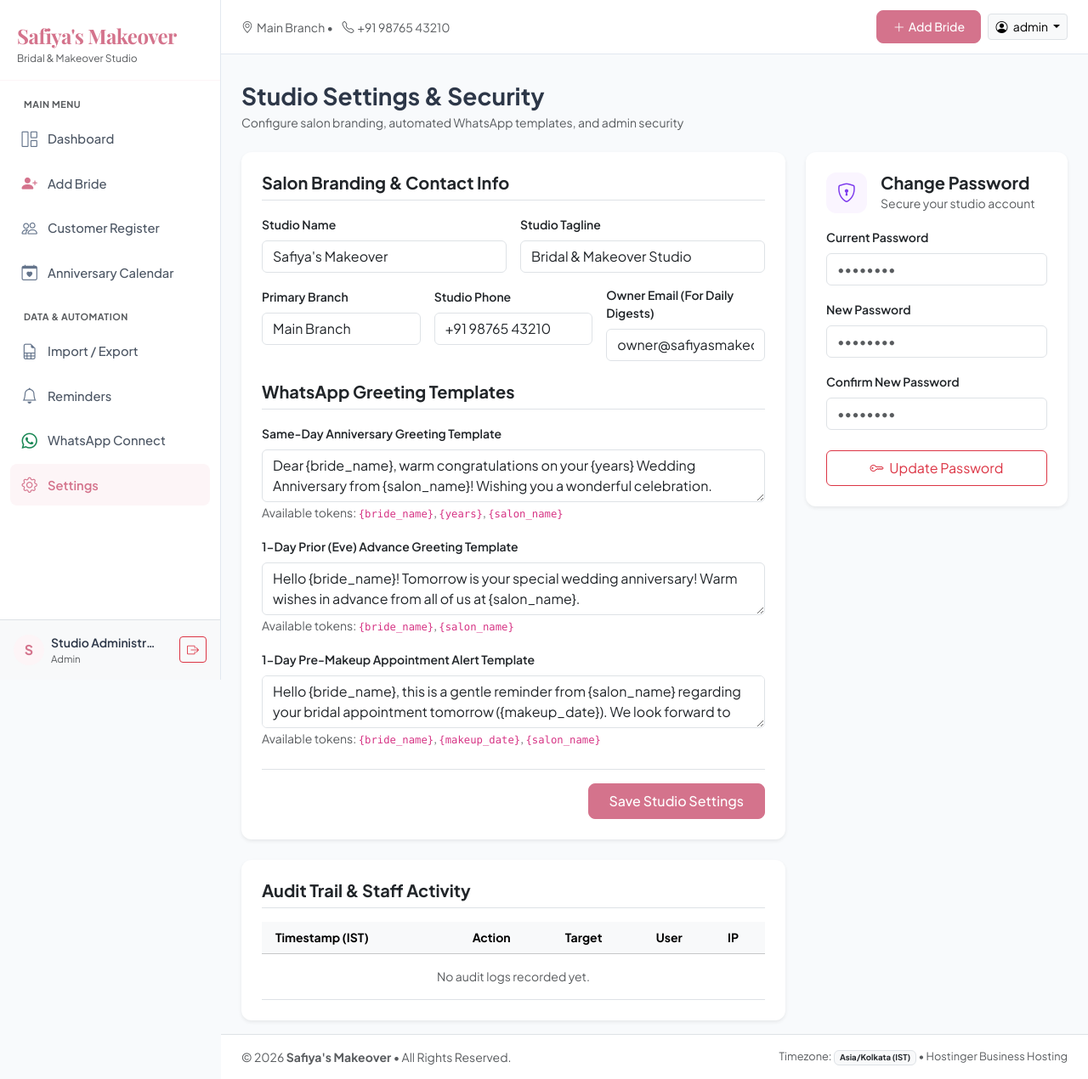
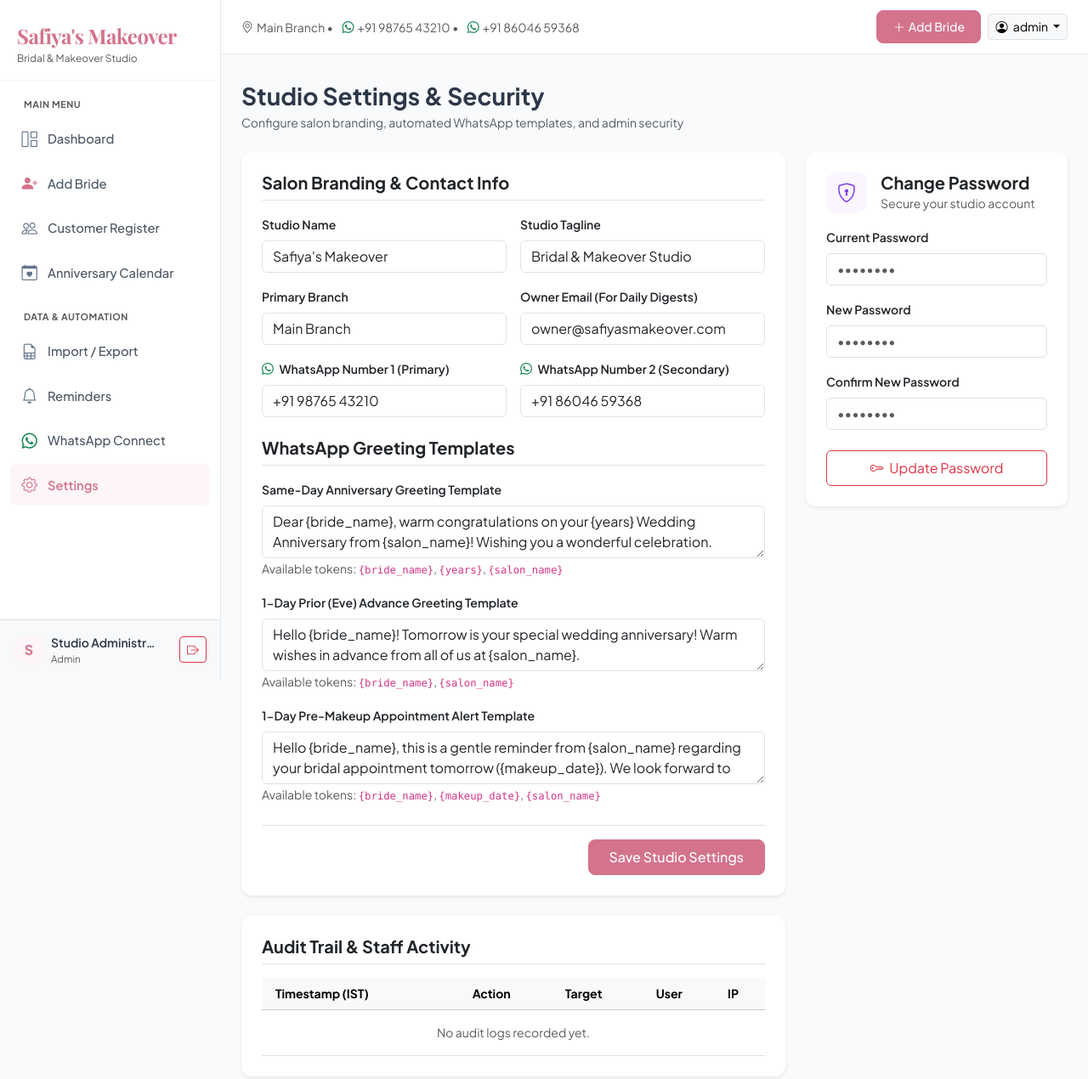
Before and after one commit to salman07-in/bridal-CRM, a PHP site: page /settings/index.php in a window 1280 px wide. Shown: the top 1270 px of the page at 85% size. Run offline with PHP 8.4, Linux system fonts and the light colour scheme; a user stored in the database is signed in; data comes from the database, SQL or seed files in the repository; data that the repository does not hold is empty; some libraries are stand-ins or nearby versions; some web fonts are replaced.

Commit message:
Add dual salon WhatsApp numbers support (+91 95195 06233 and +91 86046 59368)

```diff
--- a/includes/header.php
+++ b/includes/header.php
@@ -12,7 +12,8 @@ $root = get_app_root();
 $salon_name = get_setting('salon_name', "Safiya's Makeover");
 $salon_tagline = get_setting('salon_tagline', "Bridal & Makeover Studio");
 $salon_branch = get_setting('salon_branch', "Main Branch");
-$salon_phone = get_setting('salon_phone', "+91 98765 43210");
+$salon_phone = get_setting('salon_phone', "+91 95195 06233");
+$salon_phone_2 = get_setting('salon_phone_2', "+91 86046 59368");
 
 // Current active page detection
 $current_page = basename($_SERVER['PHP_SELF'], '.php');
@@ -215,7 +216,10 @@ $pending_reminders_count = count($today_anniversaries);
                 <div class="d-none d-md-block">
                     <span class="text-muted small">
                         <i class="bi bi-geo-alt me-1"></i><?= htmlspecialchars($salon_branch) ?> &bull;
-                        <i class="bi bi-telephone ms-2 me-1"></i><?= htmlspecialchars($salon_phone) ?>
+                        <i class="bi bi-whatsapp text-success ms-2 me-1"></i><?= htmlspecialchars($salon_phone) ?>
+                        <?php if (!empty($salon_phone_2)): ?>
+                            &bull; <i class="bi bi-whatsapp text-success ms-2 me-1"></i><?= htmlspecialchars($salon_phone_2) ?>
+                        <?php endif; ?>
                     </span>
                 </div>
             </div>
--- a/settings/index.php
+++ b/settings/index.php
@@ -17,6 +17,7 @@ if ($_SERVER['REQUEST_METHOD'] === 'POST') {
         set_setting('salon_tagline', trim($_POST['salon_tagline'] ?? ''));
         set_setting('salon_branch', trim($_POST['salon_branch'] ?? ''));
         set_setting('salon_phone', trim($_POST['salon_phone'] ?? ''));
+        set_setting('salon_phone_2', trim($_POST['salon_phone_2'] ?? ''));
         set_setting('salon_owner_email', trim($_POST['salon_owner_email'] ?? ''));
         set_setting('whatsapp_anniversary_template', trim($_POST['whatsapp_anniversary_template'] ?? ''));
         set_setting('whatsapp_eve_template', trim($_POST['whatsapp_eve_template'] ?? ''));
@@ -64,7 +65,8 @@ if ($_SERVER['REQUEST_METHOD'] === 'POST') {
 $salon_name = get_setting('salon_name', "Safiya's Makeover");
 $salon_tagline = get_setting('salon_tagline', "Bridal & Makeover Studio");
 $salon_branch = get_setting('salon_branch', "Main Branch");
-$salon_phone = get_setting('salon_phone', "+91 98765 43210");
+$salon_phone = get_setting('salon_phone', "+91 95195 06233");
+$salon_phone_2 = get_setting('salon_phone_2', "+91 86046 59368");
 $salon_owner_email = get_setting('salon_owner_email', "owner@safiyasmakeover.com");
 $wa_template = get_setting('whatsapp_anniversary_template', 'Dear {bride_name}, warm congratulations on your {years} Wedding Anniversary from {salon_name}! Wishing you a wonderful celebration.');
 $wa_eve_template = get_setting('whatsapp_eve_template', 'Hello {bride_name}! Tomorrow is your special wedding anniversary! Warm wishes in advance from all of us at {salon_name}.');
@@ -101,17 +103,21 @@ require_once __DIR__ . '/../includes/header.php';
                         <label class="form-label small fw-semibold">Studio Tagline</label>
                         <input type="text" name="salon_tagline" class="form-control" value="<?= htmlspecialchars($salon_tagline) ?>">
                     </div>
-                    <div class="col-md-4">
+                    <div class="col-md-6">
                         <label class="form-label small fw-semibold">Primary Branch</label>
                         <input type="text" name="salon_branch" class="form-control" value="<?= htmlspecialchars($salon_branch) ?>">
                     </div>
-                    <div class="col-md-4">
-                        <label class="form-label small fw-semibold">Studio Phone</label>
-                        <input type="text" name="salon_phone" class="form-control" value="<?= htmlspecialchars($salon_phone) ?>">
-                    </div>
-                    <div class="col-md-4">
+                    <div class="col-md-6">
                         <label class="form-label small fw-semibold">Owner Email (For Daily Digests)</label>
                         <input type="email" name="salon_owner_email" class="form-control" value="<?= htmlspecialchars($salon_owner_email) ?>">
+                    </div>
+                    <div class="col-md-6">
+                        <label class="form-label small fw-semibold"><i class="bi bi-whatsapp text-success me-1"></i> WhatsApp Number 1 (Primary)</label>
+                        <input type="text" name="salon_phone" class="form-control" value="<?= htmlspecialchars($salon_phone) ?>" placeholder="+91 95195 06233">
+                    </div>
+                    <div class="col-md-6">
+                        <label class="form-label small fw-semibold"><i class="bi bi-whatsapp text-success me-1"></i> WhatsApp Number 2 (Secondary)</label>
+                        <input type="text" name="salon_phone_2" class="form-control" value="<?= htmlspecialchars($salon_phone_2) ?>" placeholder="+91 86046 59368">
                     </div>
                 </div>
 
```
Also changed, not shown: settings/whatsapp.php (+8 -1 lines).
